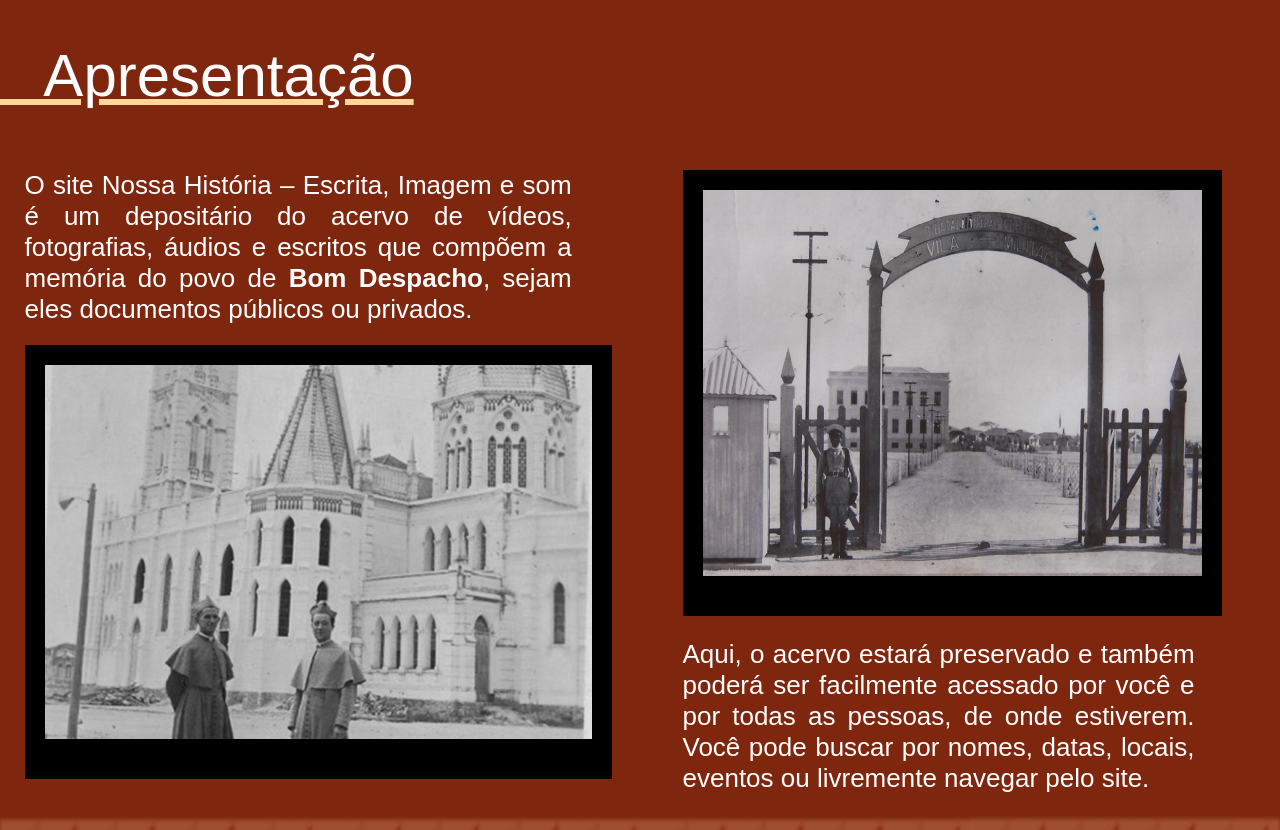
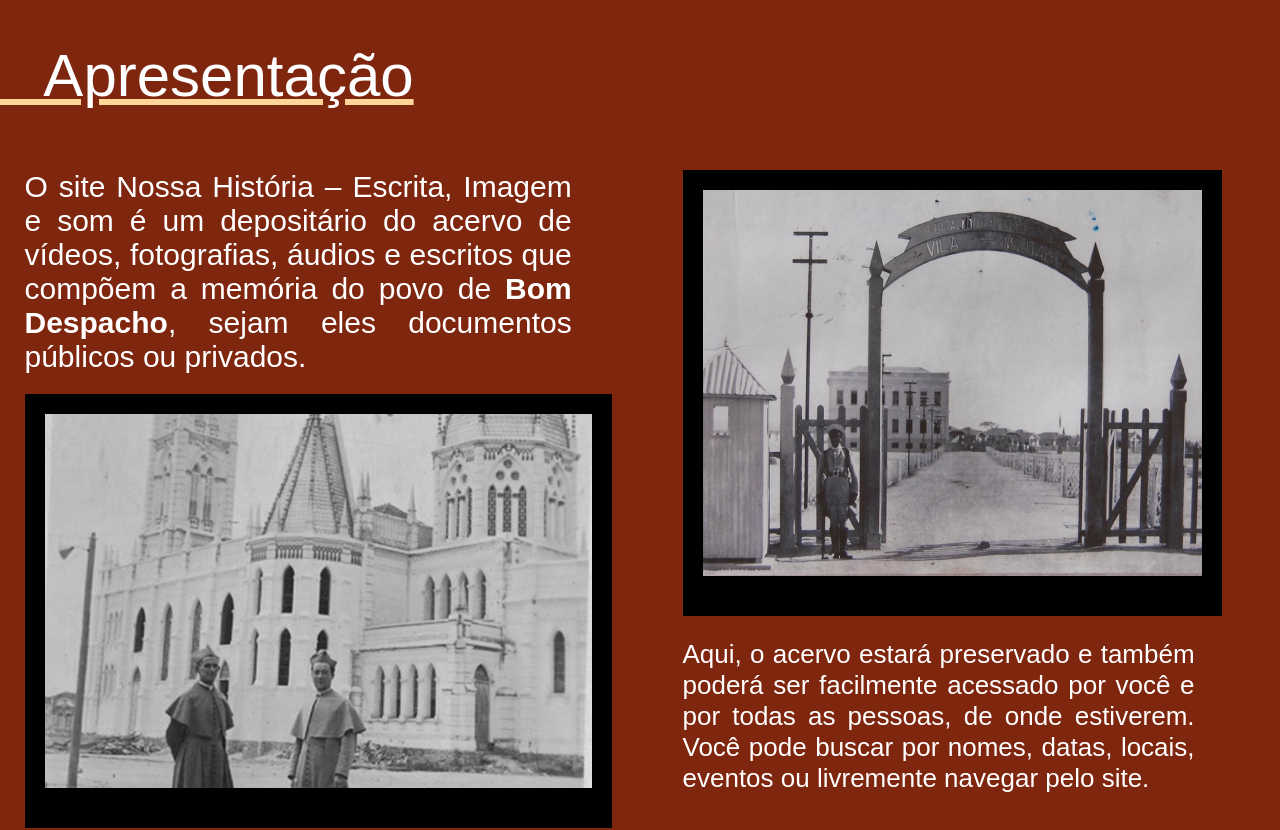
Before and after one commit to cpejr/acervo-web-frontend, a React (Vite) app: page /nossa-historia in a window 1280 px wide. Shown: the top 830 px of the page. Built offline with nearby package versions, Linux system fonts and the light colour scheme; no server answers; a web font is replaced by a local one.

Commit message:
fix: less @medias

```diff
--- a/src/pages/OurHistory/Styles.js
+++ b/src/pages/OurHistory/Styles.js
@@ -23,24 +23,9 @@ export const Apresentation = styled.div`
   border-radius: 5rem;
   align-items: center;
   color: #ffffff;
-  font-size: 7rem;
-  @media (max-width: 1375px) {
-    font-size: 6rem;
-  }
-  @media (max-width: 1275px) {
-    font-size: 5.5rem;
-  }
-  @media (max-width: 650px) {
-    font-size: 4.5rem;
-  }
-  @media (max-width: 510px) {
-    font-size: 4.5rem;
-  }
-  @media (max-width: 490px) {
-    font-size: 4rem;
-  }
-  @media (max-width: 290px) {
-    font-size: 3.5rem;
+  font-size: 6rem;
+  @media (max-width: ${mobileBreakPoint}) {
+    font-size: 5rem;
   }
 `;
 export const Whole = styled.div`
@@ -98,36 +83,10 @@ export const Text = styled.text`
   color: #ffffff;
   font-size: 3rem;
   text-align: justify;
-  @media (max-width: 1375px) {
-    font-size: 2.6rem;
-  }
-  @media (max-width: 1275px) {
-    font-size: 2.4rem;
-  }
-  @media (max-width: 1175px) {
-    font-size: 2.1rem;
-  }
+
   @media (max-width: ${mobileBreakPoint}) {
     margin: auto;
-  }
-  @media (max-width: 720px) {
-    max-width: 80%;
-    margin-left: 10rem;
-  }
-  @media (max-width: 650px) {
-    max-width: 60%;
-    margin-left: 12rem;
-  }
-  @media (max-width: 510px) {
-    font-size: 1.7rem;
-  }
-  @media (max-width: 490px) {
-    max-width: 60%;
-  }
-  @media (max-width: 370px) {
-    font-size: 1.2rem;
-    //max-width: 35%;
-    margin-left: 5rem;
+    font-size: 2rem;
   }
 `;
 // second text first column first section
@@ -262,7 +221,7 @@ export const Image3 = styled.div`
   align-items: center;
   color: #ffffff;
   p {
-    font-size: 4rem;
+    font-size: 3rem;
     @media (max-width: 1375px) {
       font-size: 2.6rem;
     }
@@ -377,7 +336,7 @@ export const Column4 = styled.div`
 export const Text3 = styled.text`
   width: 100%;
   color: #ffffff;
-  font-size: 4rem;
+  font-size: 3rem;
   text-align: justify;
   margin-left: 3rem;
   position: relative;
@@ -414,6 +373,7 @@ export const Text3 = styled.text`
 export const Image4 = styled.div`
   margin-right: 3rem;
   > img {
+    dosplay: flex;
     position: relative;
     right: 37rem;
     @media (max-width: 1590px) {
@@ -440,7 +400,7 @@ export const Who = styled.div`
   text-decoration: underline #ffd599;
   align-items: center;
   color: #ffffff;
-  font-size: 7rem;
+  font-size: 6rem;
   @media (max-width: 1375px) {
     font-size: 6rem;
   }
@@ -479,7 +439,7 @@ export const Column5 = styled.div`
 export const Text4 = styled.text`
   width: 90%;
   color: #ffffff;
-  font-size: 4rem;
+  font-size: 3rem;
   text-align: justify;
   margin-left: 3rem;
   @media (max-width: 1375px) {
@@ -657,7 +617,7 @@ export const Name = styled.div`
   text-align: center;
   justify-content: center;
   color: #ffffff;
-  font-size: 7rem;
+  font-size: 6rem;
   @media (max-width: 1190px) {
     display: none;
   }
@@ -755,7 +715,7 @@ export const Text5 = styled.text`
   position: relative;
   top: 12%;
   color: #ffffff;
-  font-size: 4rem;
+  font-size: 3rem;
   text-align: justify;
   margin-left: 3rem;
   @media (max-width: 1730px) {
@@ -836,7 +796,7 @@ export const Image6 = styled.div`
   align-items: center;
   color: #ffffff;
   p {
-    font-size: 4rem;
+    font-size: 3rem;
     @media (max-width: 1375px) {
       font-size: 2.6rem;
     }
```
